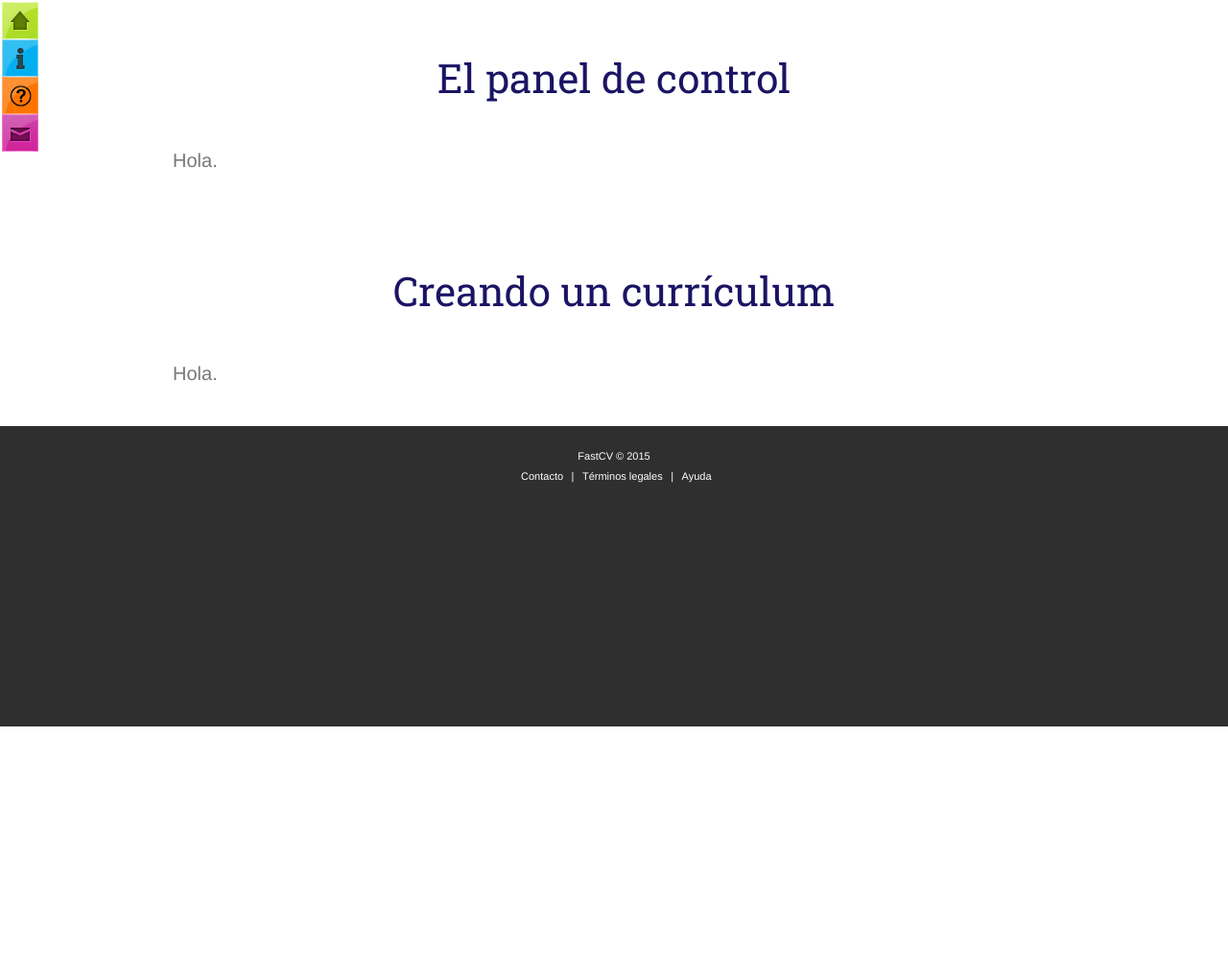
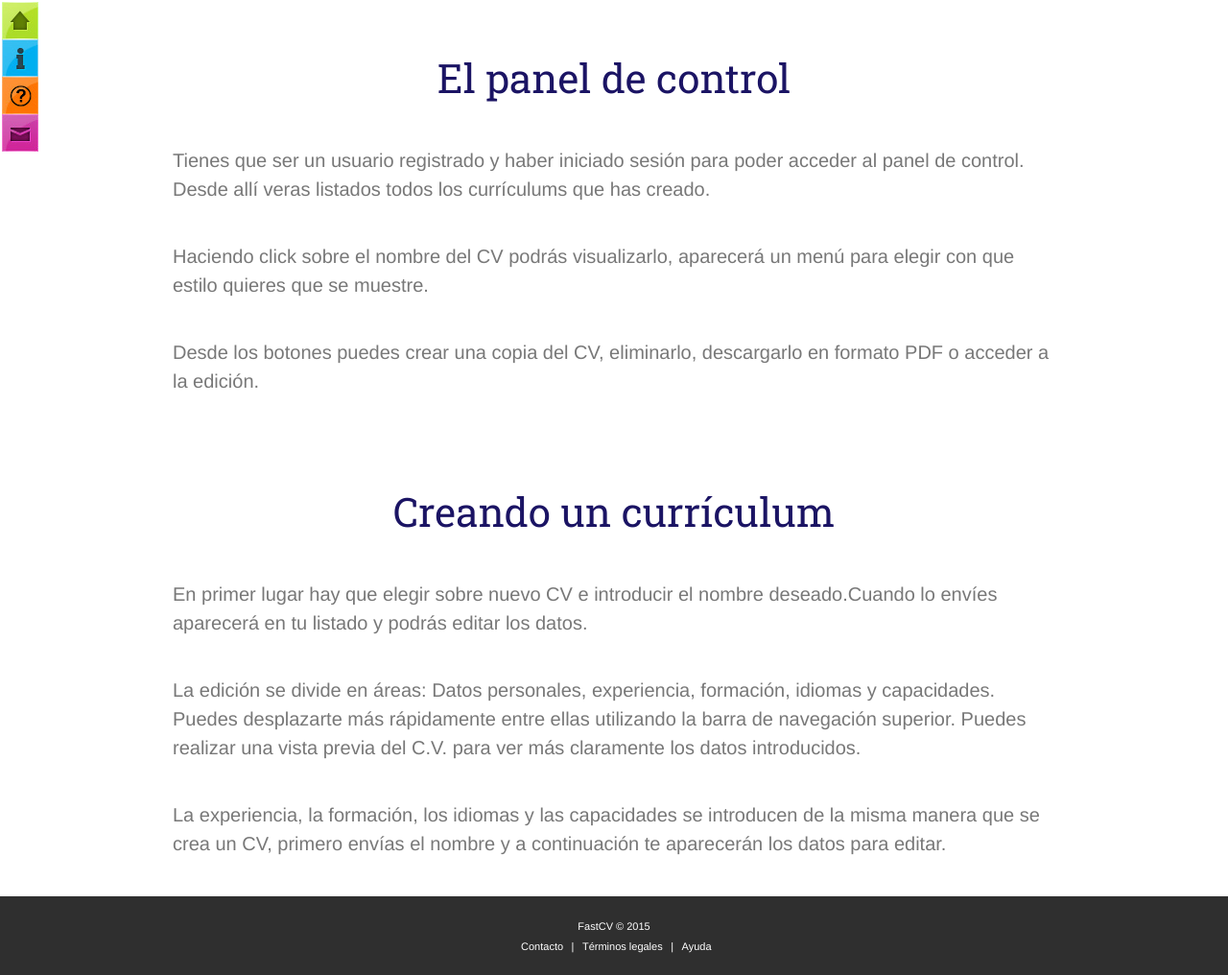
Before and after one commit to ctm84/fastcv, a PHP site: page /ayuda in a window 1280 px wide. Shown: the part 43-1059 px from the top of the page at 96% size. Before the commit the page ends 800 px from the top, so only its background shows below. Run offline with PHP 8.4, Linux system fonts and the light colour scheme.

Commit message:
modificandoc contenido ayuda

```diff
--- a/modules/ctomas/views/estaticas/ayuda.html.php
+++ b/modules/ctomas/views/estaticas/ayuda.html.php
@@ -11,16 +11,20 @@
         <section class="module content">
             <div class="container">
                 <h2 class="title">El panel de control</h2>
-
-                <p>Hola.</p>
+                <p>Tienes que ser un usuario registrado y haber iniciado sesión para poder acceder al panel de control. Desde allí veras listados todos los currículums que has creado.</p>
+				<p>Haciendo click sobre el nombre del CV podrás visualizarlo, aparecerá un menú para elegir con que estilo quieres que se muestre.</p>
+				<p>Desde los botones puedes crear una copia del CV, eliminarlo, descargarlo en formato PDF o acceder a la edición.
             </div>
         </section>
 
         <section class="module content">
             <div class="container">
                 <h2 class="title">Creando un currículum</h2>
-
-                <p>Hola.</p>
+                <p>En primer lugar hay que elegir sobre nuevo CV e introducir el nombre deseado.Cuando lo envíes aparecerá en tu listado y podrás editar los datos. </p>
+				<p>La edición se divide en áreas: Datos personales, experiencia, formación, idiomas y capacidades. Puedes desplazarte más rápidamente entre ellas
+				utilizando la barra de navegación superior. Puedes realizar una vista previa del C.V. para ver más claramente los datos introducidos.<p>
+				<p>La experiencia, la formación, los idiomas y las capacidades se introducen de la misma manera que se crea un CV, primero envías el nombre y a
+				continuación te aparecerán los datos para editar.</p>
             </div>
         </section>
     </div>
```
